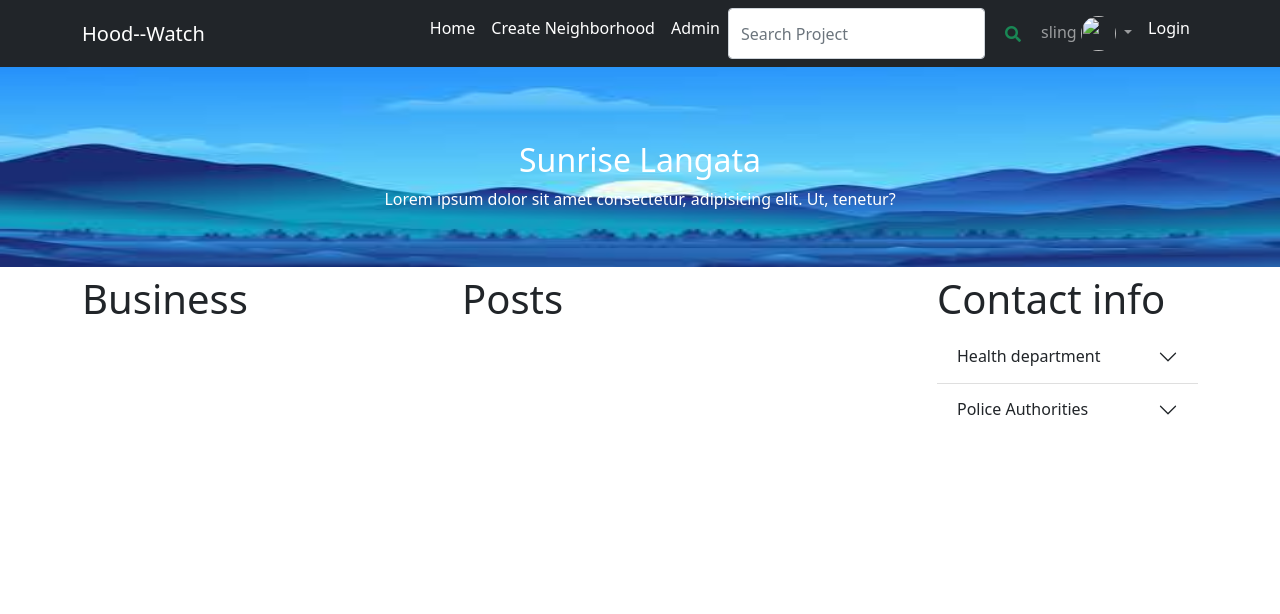
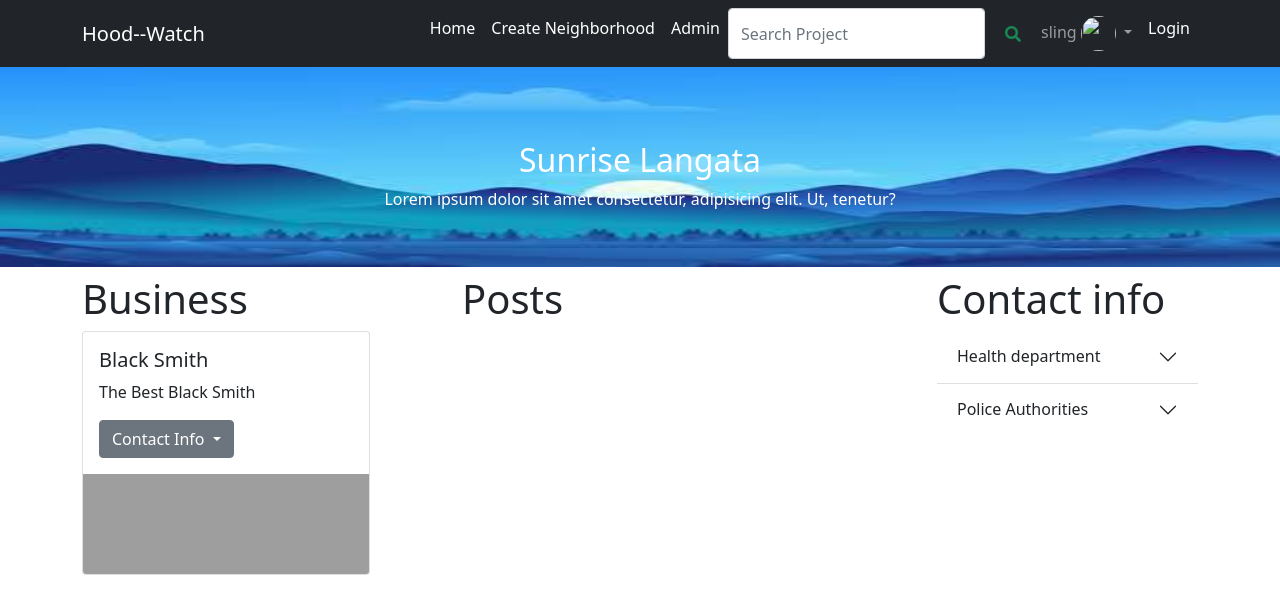
Before and after one commit to sling254/the-hood, a Django app: page / in a window 1280 px wide. Shown: the top 614 px of the page. Run offline with Django 4.2, Linux system fonts and the light colour scheme; some libraries are stand-ins or nearby versions; grey boxes are pictures that could not be loaded.

Commit message:
add  business  segment

```diff
--- a/templates/index.html
+++ b/templates/index.html
@@ -4,6 +4,22 @@
     <div class="row">
         <div class="col-md-4">
             <h1>Business</h1>
+            <div class="card" style="width: 18rem;">
+              <div class="card-body">
+                <h5 class="card-title">Black Smith</h5>
+                <p class="card-text">The Best Black Smith</p>
+                <div class="dropdown">
+                  <button class="btn btn-secondary dropdown-toggle" type="button" id="dropdownMenuButton1" data-bs-toggle="dropdown" aria-expanded="false">
+                    Contact Info
+                  </button>
+                  <ul class="dropdown-menu" aria-labelledby="dropdownMenuButton1">
+                    <li><a class="dropdown-item" href="#">Phone: 0700 123 123</a></li>
+                    <li><a class="dropdown-item" href="#">Email: a@mail.com</a></li>
+                  </ul>
+                </div>
+              </div>
+              <img src="https://source.unsplash.com/random" height="100px" class="card-img-bottom" alt="...">
+            </div>
         </div>
         <div class="col-md-5">
             <h1>Posts</h1>
```
